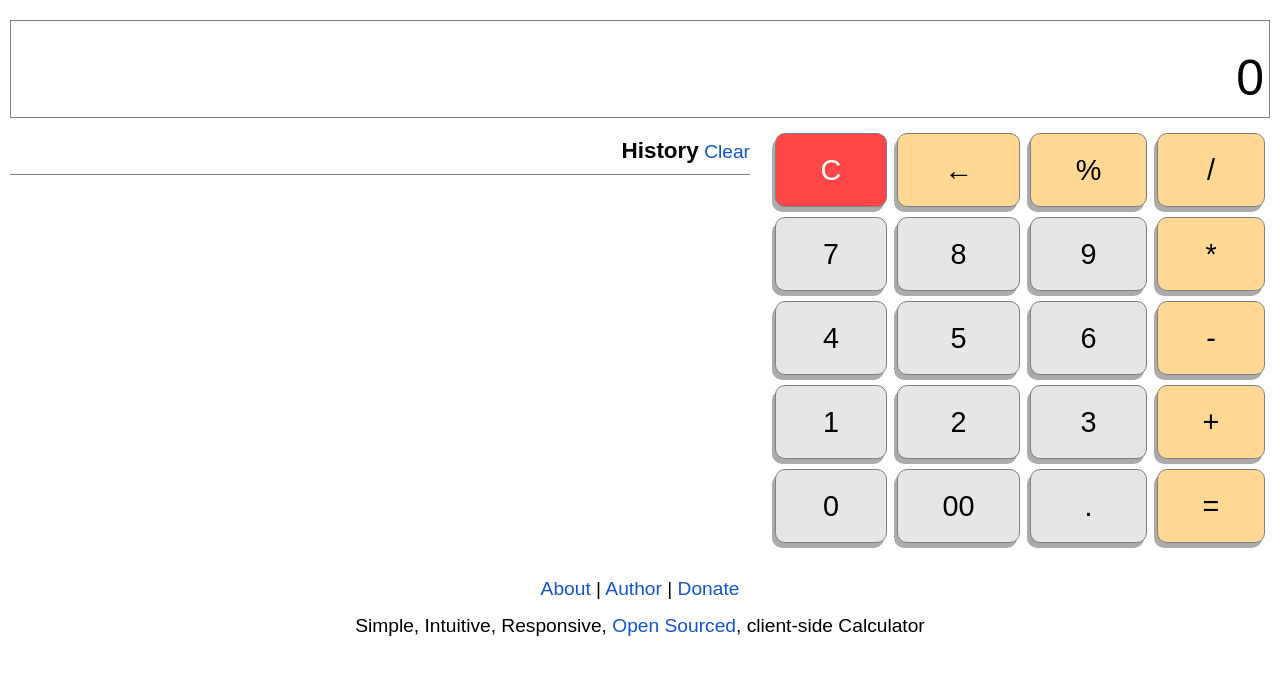
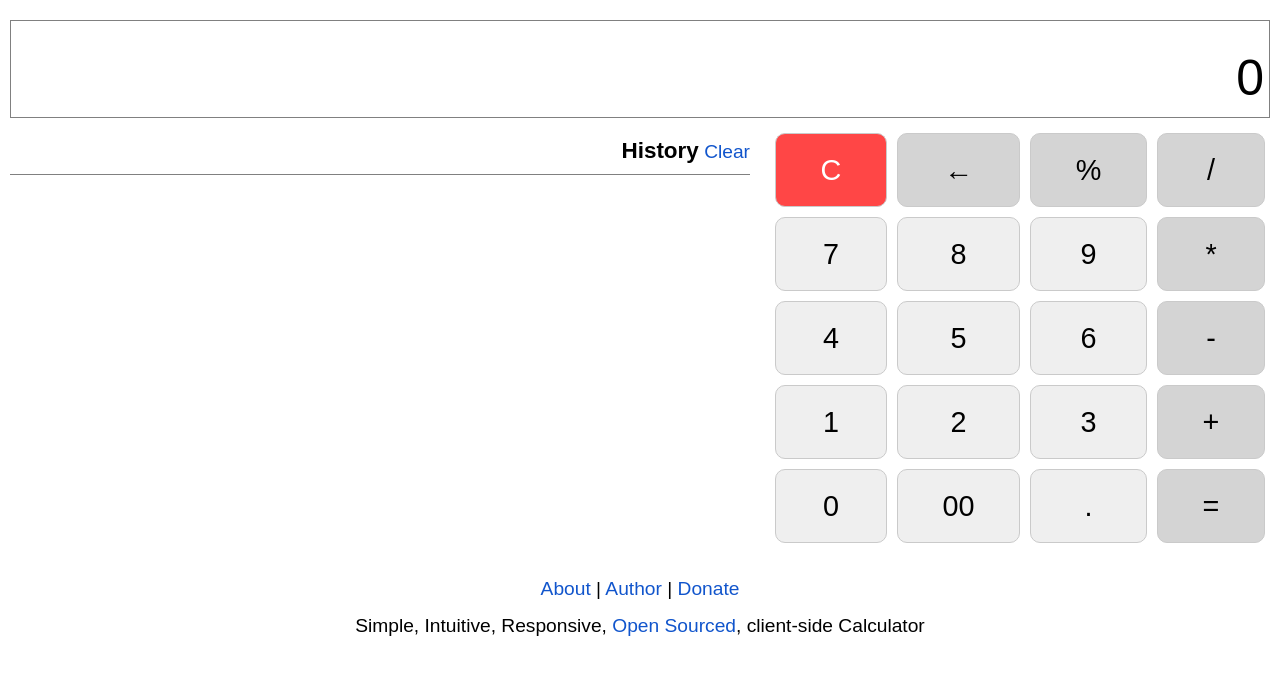
Before and after one commit to pratikabu/calculator, a website: page index.html in a window 1280 px wide. Drawn offline with nearby package versions, Linux system fonts and the light colour scheme.

Commit message:
noselect and hover improvements

```diff
--- a/index.html
+++ b/index.html
@@ -30,7 +30,7 @@
 	</div>
 
 	<div id="centerContainer">
-		<div id="buttonsDiv">
+		<div id="buttonsDiv" class="noselect">
 			<div id="buttonsContainer">
 				<span class="calcButton btnfunc btnAC" tabindex="0" id="btnAC">C</span>
 				<span class="calcButton btnfunc" tabindex="0" id="btnBackspace">&larr;</span>
--- a/res/calculator.js
+++ b/res/calculator.js
@@ -294,14 +294,20 @@ const pcalc = (function () {
 		peditor.append(number);
 	}
 
+	function postCalcButtonClick(element) {
+		element.blur();
+	}
+
 	function init() {
 		$(".btnnum").on("click", function (e) {
 			addNumberToEditor($(this).text());
+			postCalcButtonClick($(this));
 			e.preventDefault();
 		});
 
 		$(".btnfunc").on("click", function (e) {
 			performFuncButtons($(this).text());
+			postCalcButtonClick($(this));
 			e.preventDefault();
 		});
 
--- a/res/stylesheet.css
+++ b/res/stylesheet.css
@@ -12,24 +12,47 @@ a:hover {
     margin: 5px;
     font-size: 1.5em;
     text-align: center;
-    border: 1px SOLID GRAY;
+    border: 1px SOLID #cacaca;
     border-radius: 10px;
-    background-color: #e6e6e6;
-    box-shadow: -3px 5px 0px #ababab;
+    background-color: #efefef;
+    /*box-shadow: -3px 5px 0px #ababab;*/
     cursor: pointer;
     outline: none;
 }
+.btnnum:hover {
+    background-color: #e4e4e4;
+}
 .calcButton:active {
-    box-shadow: 1px 0 0 #ababab;
+    /*box-shadow: 1px 0 0 #ababab;*/
+}
+.calcButton:focus {
+    border-color: GRAY;
 }
 
 .btnfunc {
-    background-color: #ffd993;
+    background-color: #d4d4d4;
+}
+.btnfunc:hover {
+    background-color: #cccccc;
 }
 .btnAC {
     background-color: #ff4646;
     color: WHITE;
 }
+.btnAC:hover {
+     background-color: #ff2121;
+ }
+
+.noselect {
+    -webkit-touch-callout: none; /* iOS Safari */
+    -webkit-user-select: none; /* Safari */
+    -khtml-user-select: none; /* Konqueror HTML */
+    -moz-user-select: none; /* Old versions of Firefox */
+    -ms-user-select: none; /* Internet Explorer/Edge */
+    user-select: none; /* Non-prefixed version, currently
+                                  supported by Chrome, Edge, Opera and Firefox */
+}
+
 .logLine {
     margin: 10px 0;
 }
```
